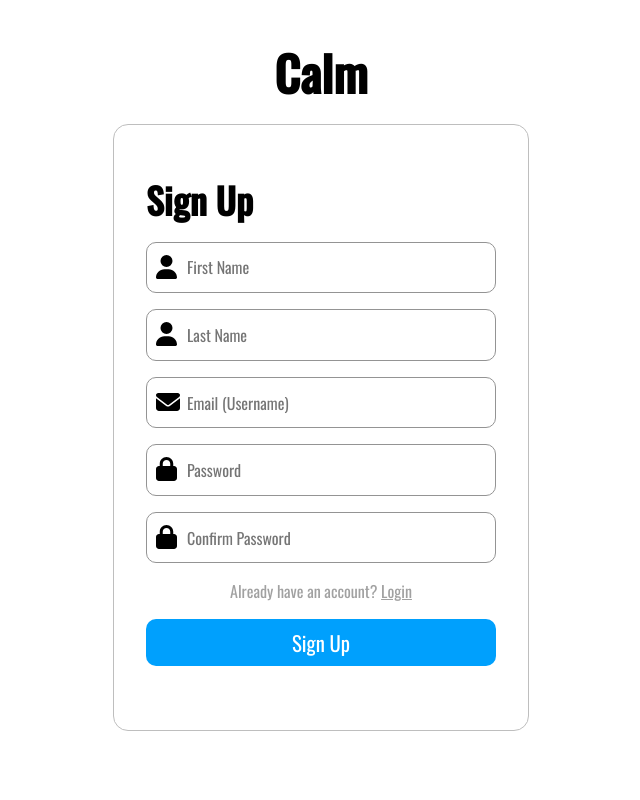
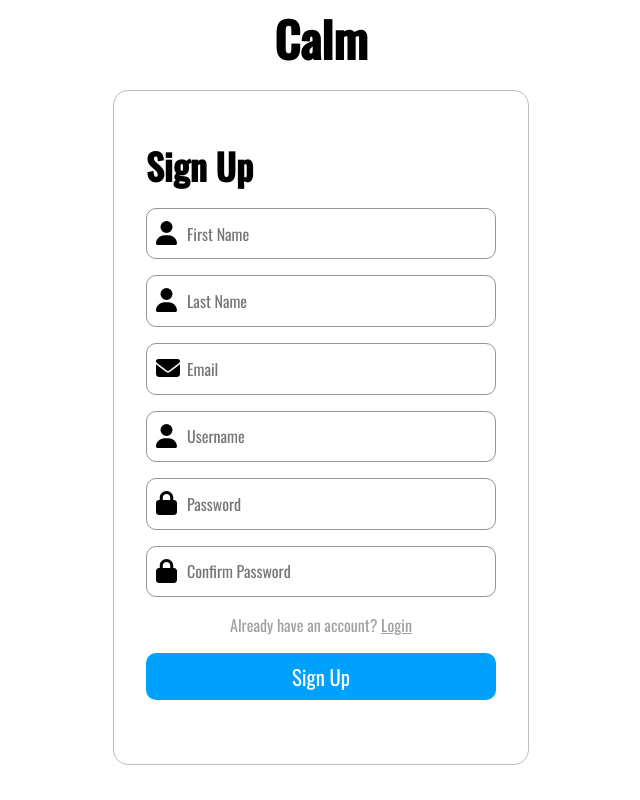
Before and after one commit to Kiho2735/vue-blog, a Vue app: page /register in a window 1280 px wide. Shown: the whole page, without its empty margins (319-959 px from the left). Built offline with nearby package versions, Linux system fonts and the light colour scheme.

Commit message:
Add username input in sign up

```diff
--- a/src/pages/auth/UserRegistration.vue
+++ b/src/pages/auth/UserRegistration.vue
@@ -60,13 +60,25 @@
           <input
             type="email"
             id="id"
-            v-model.trim="userId.val"
-            @blur="validateId"
-            placeholder="Email (Username)"
-            :class="warningId"
+            v-model.trim="email.val"
+            @blur="validateEmail"
+            placeholder="Email"
+            :class="warningEmail"
           />
-          <p v-if="userId.isEmpty">Please enter email.</p>
-          <p v-else-if="userId.isInvalid">Please enter valid email.</p>
+          <p v-if="email.isEmpty">Please enter email.</p>
+          <p v-else-if="email.isInvalid">Please enter valid email.</p>
+        </div>
+
+        <div class="form-control">
+          <font-awesome-icon :icon="['fa', 'user']" class="icon" />
+          <input
+            type="text"
+            v-model.trim="username.val"
+            @blur="validateUsername"
+            placeholder="Username"
+            :class="warningUsername"
+          />
+          <p v-if="username.isEmpty">Please enter username.</p>
         </div>
 
         <div class="form-control">
@@ -122,10 +134,14 @@
         val: "",
         isEmpty: false,
       },
-      userId: {
+      email: {
         val: "",
         isEmpty: false,
         isInvalid: false,
+      },
+      username: {
+        val: "",
+        isEmpty: false,
       },
       password: {
         val: "",
@@ -148,8 +164,11 @@
     warningLastName() {
       return { redBorder: this.lastName.isEmpty };
     },
-    warningId() {
-      return { redBorder: this.userId.isEmpty || this.userId.isInvalid };
+    warningEmail() {
+      return { redBorder: this.email.isEmpty || this.email.isInvalid };
+    },
+    warningUsername() {
+      return { redBorder: this.username.isEmpty };
     },
     warningPassword() {
       return { redBorder: this.password.isEmpty };
@@ -177,18 +196,27 @@
         return true;
       }
     },
-    validateId() {
-      if (this.userId.val == "") {
-        this.userId.isEmpty = true;
-        this.userId.isInvalid = false;
+    validateEmail() {
+      if (this.email.val == "") {
+        this.email.isEmpty = true;
+        this.email.isInvalid = false;
         return false;
-      } else if (!this.userId.val.includes("@")) {
-        this.userId.isEmpty = false;
-        this.userId.isInvalid = true;
+      } else if (!this.email.val.includes("@")) {
+        this.email.isEmpty = false;
+        this.email.isInvalid = true;
         return false;
       } else {
-        this.userId.isEmpty = false;
-        this.userId.isInvalid = false;
+        this.email.isEmpty = false;
+        this.email.isInvalid = false;
+        return true;
+      }
+    },
+    validateUsername() {
+      if (this.username.val == "") {
+        this.username.isEmpty = true;
+        return false;
+      } else {
+        this.username.isEmpty = false;
         return true;
       }
     },
@@ -202,7 +230,7 @@
         this.password.isEmpty = false;
         return false;
       } else if (this.confirmPassword.val == this.password.val) {
-        this.validateConfirmPassword();
+        return this.validateConfirmPassword();
       } else {
         this.password.isShort = false;
         this.password.isEmpty = false;
@@ -227,25 +255,23 @@
       if (
         this.validateFirstName() &&
         this.validateLastName() &&
-        this.validateId() &&
+        this.validateEmail() &&
+        this.validateUsername() &&
         this.validatePassword() &&
         this.validateConfirmPassword()
       ) {
         try {
           await this.$store.dispatch("auth/signup", {
-            email: this.userId.val,
+            email: this.email.val,
             password: this.password.val,
           });
 
-          await this.$store.dispatch(
-            "auth/addUser",
-            {
-              email: this.userId.val,
-              firstName: this.firstName.val,
-              lastName: this.lastName.val,
-            },
-            { root: true }
-          );
+          await this.$store.dispatch("auth/addUser", {
+            email: this.email.val,
+            username: this.username.val,
+            firstName: this.firstName.val,
+            lastName: this.lastName.val,
+          });
 
           this.isSucceed = true;
         } catch (e) {
@@ -254,7 +280,8 @@
       } else {
         this.validateFirstName();
         this.validateLastName();
-        this.validateId();
+        this.validateEmail();
+        this.validateUsername();
         this.validatePassword();
         this.validateConfirmPassword();
         this.error = "Please enter valid values.";
--- a/src/store/module/auth/actions.js
+++ b/src/store/module/auth/actions.js
@@ -76,6 +76,7 @@
         method: "POST",
         body: JSON.stringify({
           email: payload.email,
+          username: payload.username,
           firstName: payload.firstName,
           lastName: payload.lastName,
         }),
```
